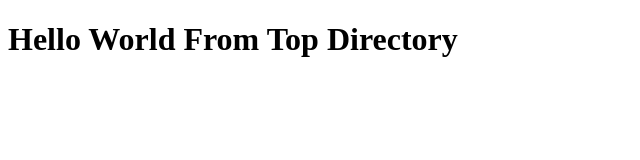
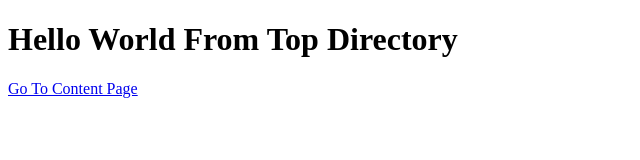
Before and after one commit to HeHeSheep/Turbo_TCG_codes, a plain HTML site: page index.html in a window 1280 px wide. Shown: the whole page, without its empty margins (0-640 px from the left). Drawn offline with Linux system fonts and the light colour scheme.

Commit message:
feat: Adding hyperlink to  content page

```diff
--- a/index.html
+++ b/index.html
@@ -6,5 +6,6 @@
 </head>
 <body>
     <h1>Hello World From Top Directory</h1>
+    <a href="result_report_website/Frontend_Design/index.html">Go To Content Page</a>
 </body>
 </html>
```
